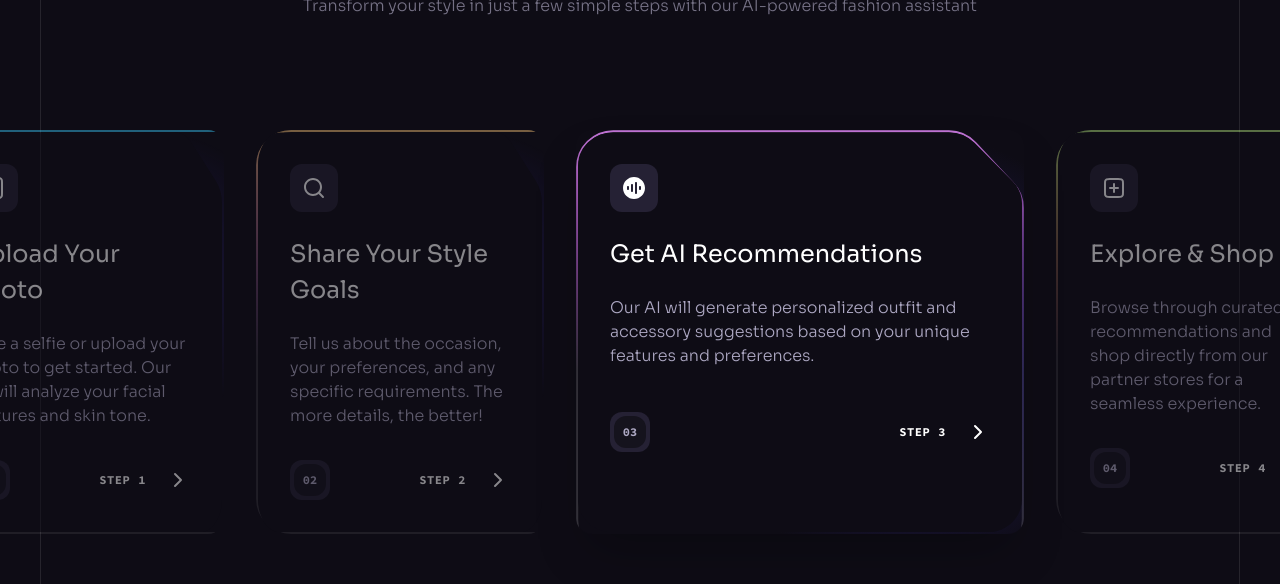
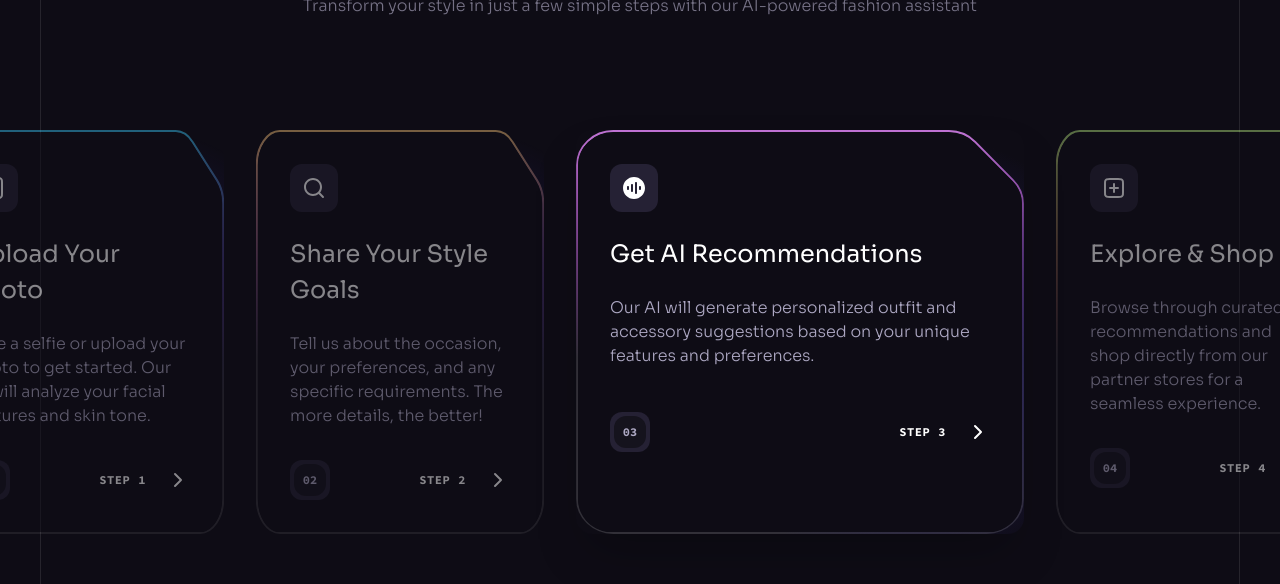
Before and after one commit to Shivam-Rana14/Rasa-AI, a React (Vite) app: page / in a window 1280 px wide. Shown: the part 4160-4744 px from the top of the page. Built offline with nearby package versions, Linux system fonts and the light colour scheme.

Commit message:
ui-fixes

```diff
--- a/src/components/Benefits.jsx
+++ b/src/components/Benefits.jsx
@@ -9,7 +9,7 @@ import { useRef, useState, useEffect } from "react";
 
 const Benefits = () => {
   const containerRef = useRef(null);
-  const isInView = useInView(containerRef, { threshold: 1 });
+  const isInView = useInView(containerRef, { threshold: 0.1 }); // Reduced threshold for better mobile visibility
   const { scrollYProgress } = useScroll({ container: containerRef });
   const [isMobile, setIsMobile] = useState(false);
 
@@ -27,7 +27,10 @@ const Benefits = () => {
   }, []);
 
   useEffect(() => {
-    if (isInView && !isMobile) {
+    // Always make visible on mobile, otherwise use animation controls
+    if (isMobile) {
+      controls.start("visible");
+    } else if (isInView) {
       controls.start("visible");
     } else {
       controls.start("hidden");
@@ -90,9 +93,9 @@ const Benefits = () => {
           {benefits.map((item, index) => (
             <motion.div
               key={item.id}
-              variants={isMobile ? {} : itemVariants}
+              variants={itemVariants}
               initial="hidden"
-              animate={isMobile ? "visible" : controls}
+              animate="visible" // Always visible for all screen sizes
               whileHover={isMobile ? {} : "hover"}
               className={`block relative p-0.5 bg-no-repeat bg-[length:100%_100%] ${
                 isMobile
@@ -102,7 +105,7 @@ const Benefits = () => {
               style={{
                 backgroundImage: `url(${item.backgroundUrl})`,
                 y: isMobile
-                  ? 0
+                  ? 0 // No y-movement on mobile
                   : scrollYProgress.get() * (index % 2 === 0 ? 30 : -30),
               }}
               custom={index}
--- a/src/components/HowToUse.jsx
+++ b/src/components/HowToUse.jsx
@@ -43,7 +43,7 @@ const HowToUse = () => {
     <Section id="how-to-use" crosses className="py-16">
       <div className="container relative z-2">
         <Heading
-          className="md:max-w-md lg:max-w-2xl xl:max-w-4xl" // Improved larger screen support
+          className="md:max-w-md lg:max-w-2xl xl:max-w-4xl"
           title="How to Get Started"
           text="Transform your style in just a few simple steps with our AI-powered fashion assistant"
         />
@@ -51,29 +51,26 @@ const HowToUse = () => {
         <div className="flex justify-center mb-10">
           <div
             className={`flex ${
-              isMobile ? "flex-col w-full gap-4 px-4" : "gap-6 xl:gap-8" // Improved larger screen gap
+              isMobile ? "flex-col w-full gap-4 px-4" : "gap-6 xl:gap-8"
             }`}
             ref={containerRef}
           >
             {howToUse.map((item, index) => (
-              <div
+              <motion.div
                 key={item.id}
-                className={`relative p-0.5 rounded-2xl overflow-hidden transform transition-all ${
+                className={`relative p-0.5 bg-no-repeat bg-[length:100%_100%] rounded-2xl overflow-hidden transform transition-all ${
                   isMobile
-                    ? "w-full my-2"
+                    ? "w-full max-w-md my-2 mx-auto px-0 "
                     : index === currentIndex
-                    ? "w-full sm:w-[45%] md:w-[30%] lg:w-[24rem] xl:w-[28rem] shadow-2xl z-[1000] my-8" // Improved larger screen width
-                    : "w-[8rem] sm:w-[12rem] md:w-[15rem] xl:w-[18rem] opacity-50 pointer-events-none z-0 my-8" // Improved larger screen width
+                    ? "w-full sm:w-[45%] md:w-[30%] lg:w-[24rem] xl:w-[28rem] shadow-2xl z-[1000] my-8"
+                    : "w-[8rem] sm:w-[12rem] md:w-[15rem] xl:w-[18rem] opacity-50 pointer-events-none z-0 my-8"
                 }`}
                 style={{
-                  backgroundImage: item.backgroundUrl
-                    ? `url(${item.backgroundUrl})`
-                    : "none",
-                  backgroundSize: "cover",
+                  backgroundImage: `url(${item.backgroundUrl})`,
                 }}
               >
                 {isMobile || index === currentIndex ? (
-                  <div className="relative z-2 flex flex-col min-h-[22rem] p-8">
+                  <div className="relative z-2 flex flex-col min-h-[22rem] p-6 sm:p-8 w-full">
                     <div className="flex items-center justify-center mb-6 w-12 h-12 bg-n-6 rounded-xl">
                       <img
                         src={item.iconUrl}
@@ -86,7 +83,7 @@ const HowToUse = () => {
                     <h5 className="h5 mb-6">{item.title}</h5>
                     <p className="body-2 mb-8 text-n-3">{item.text}</p>
 
-                    <div className="flex items-center mt-auto">
+                    <div className="flex items-center mt-auto w-full">
                       <div className="flex items-center justify-center w-10 h-10 bg-n-6 rounded-xl">
                         <div className="flex items-center justify-center w-8 h-8 bg-n-7 rounded-[0.75rem]">
                           <div className="font-code text-xs font-bold text-n-3">
@@ -97,7 +94,7 @@ const HowToUse = () => {
                       <p className="ml-auto font-code text-xs font-bold text-n-1 uppercase tracking-wider">
                         Step {Number(item.id) + 1}
                       </p>
-                      <Arrow />
+                      <Arrow className="ml-2" />
                     </div>
                   </div>
                 ) : (
@@ -111,7 +108,7 @@ const HowToUse = () => {
                         duration: 0.5,
                         type: "spring",
                         stiffness: 100,
-                      }} // Improved animation
+                      }}
                       className="relative z-2 flex flex-col min-h-[22rem] p-8 pointer-events-none"
                     >
                       <div className="flex items-center justify-center mb-6 w-12 h-12 bg-n-6 rounded-xl">
@@ -153,7 +150,7 @@ const HowToUse = () => {
                 </div>
 
                 <ClipPath />
-              </div>
+              </motion.div>
             ))}
           </div>
         </div>
```
